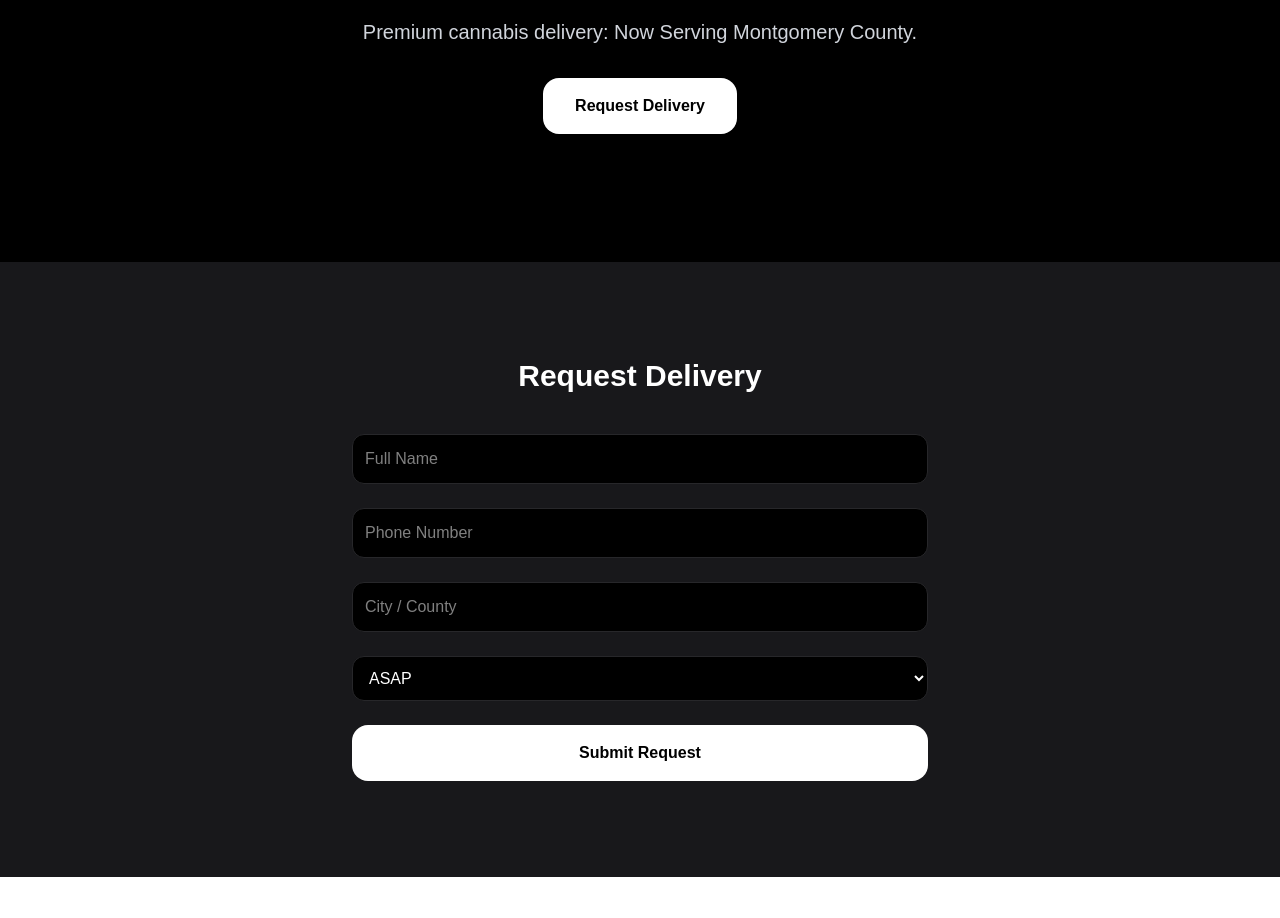
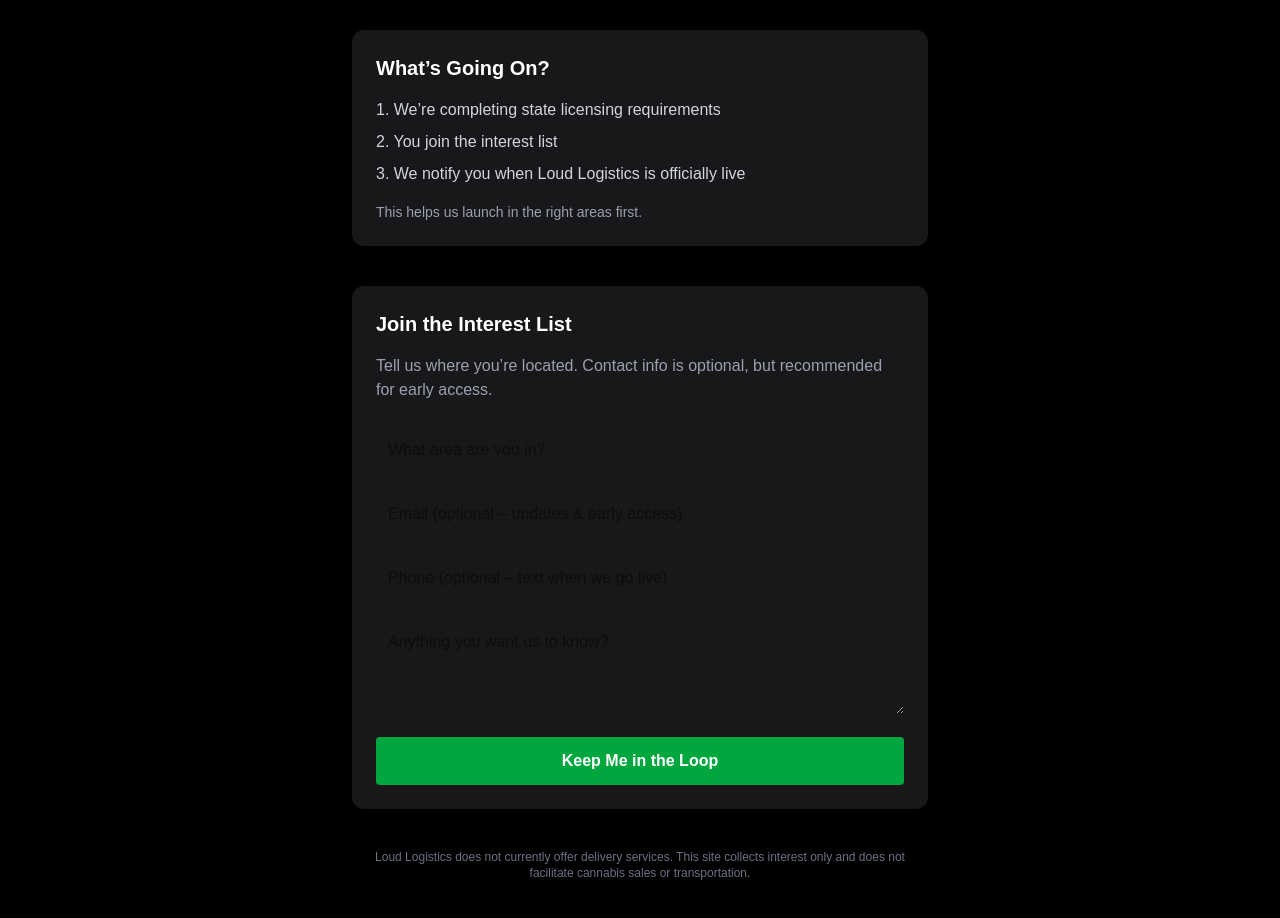
Before and after one commit to SharifTheGreat/loudlogistics, a Next.js app: page / in a window 1280 px wide. Shown: the part 206-1124 px from the top of the page. Before the commit the page ends 1083 px from the top, so only its background shows below. Built offline with nearby package versions, Linux system fonts and the light colour scheme.

Commit message:
Interest List Landing Page Live

```diff
--- /dev/null
+++ b/src/app/api/interest/route.js
@@ -0,0 +1,21 @@
+import { NextResponse } from "next/server";
+
+export async function POST(request) {
+  try {
+    const body = await request.json();
+
+    // TEMP: log to confirm it works
+    console.log("Interest form submission:", body);
+
+    return NextResponse.json(
+      { success: true },
+      { status: 200 }
+    );
+  } catch (error) {
+    console.error(error);
+    return NextResponse.json(
+      { success: false },
+      { status: 500 }
+    );
+  }
+}
--- a/src/app/page.js
+++ b/src/app/page.js
@@ -1,112 +1,117 @@
 "use client";
 
-import { useRef } from "react";
-import { motion } from "framer-motion";
-import emailjs from "@emailjs/browser";
+import { useState } from "react";
 
 export default function Home() {
-  const formRef = useRef(null);
+  const [loading, setLoading] = useState(false);
 
-  const sendForm = async (e) => {
+  const handleSubmit = async (e) => {
     e.preventDefault();
+    setLoading(true);
+
+    const formData = new FormData(e.target);
 
     try {
-      // 1️⃣ Send Email via EmailJS
-       await emailjs.sendForm(
-        "service_q6kww7l",
-        "template_9diwl88",
-        formRef.current,
-        "aEh32CuuIa3e4VJIl"
-       );
-
-      // 2️⃣ Send backup to Google Sheets
-      await fetch("https://script.google.com/macros/s/AKfycbxB22A5xbIIBBoUKJrEE7MC57oRS07kbo6RG0e4i_jnLukHhBK_6_Ex3OZ8CCDqqlDJoA/exec", {
+      await fetch("/api/interest", {
         method: "POST",
-        body: new FormData(formRef.current),
+        body: formData,
       });
 
       alert(
-  "✅ Delivery Request Received.\n\nA Loud Logistics specialist will text you shortly. Please keep your phone nearby."
-);
-      formRef.current.reset();
+        "You’re on the list. We’re handling the legal side now, and a logistics specialist will reach out as soon as Loud Logistics is cleared to operate. Thanks for riding with us."
+      );
+
+      e.target.reset();
     } catch (error) {
-      console.error(error);
       alert("Something went wrong. Please try again.");
+    } finally {
+      setLoading(false);
     }
   };
 
   return (
-    <main className="min-h-screen bg-black text-white">
-      <section className="flex flex-col items-center justify-center text-center px-6 py-32">
-        <motion.h1
-          initial={{ opacity: 0, y: 20 }}
-          animate={{ opacity: 1, y: 0 }}
-          transition={{ duration: 0.6 }}
-          className="text-5xl md:text-7xl font-bold mb-6"
-        >
-          Loud Logistics
-        </motion.h1>
+    <main className="min-h-screen bg-black text-white flex flex-col items-center px-6 py-16">
+      {/* Hero */}
+      <section className="max-w-2xl text-center">
+        <h1 className="text-4xl md:text-5xl font-bold mb-6">
+          🚓 The Laws Pulled Us Over
+        </h1>
+        <p className="text-lg md:text-xl text-gray-300 mb-4">
+          Loud Logistics is getting its paperwork right.
+        </p>
+        <p className="text-gray-400 mb-8">
+          Join the interest list and we’ll reach out the moment we’re cleared for
+          takeoff.
+        </p>
+      </section>
 
-        <p className="text-lg md:text-xl max-w-2xl text-gray-300 mb-8">
-          Premium cannabis delivery: Now Serving Montgomery County.
+      {/* How It Works */}
+      <section className="max-w-xl w-full bg-zinc-900 rounded-xl p-6 mb-10">
+        <h2 className="text-xl font-semibold mb-4">What’s Going On?</h2>
+        <ol className="space-y-2 text-gray-300">
+          <li>1. We’re completing state licensing requirements</li>
+          <li>2. You join the interest list</li>
+          <li>3. We notify you when Loud Logistics is officially live</li>
+        </ol>
+        <p className="text-sm text-gray-400 mt-4">
+          This helps us launch in the right areas first.
+        </p>
+      </section>
+
+      {/* Interest Form */}
+      <section className="max-w-xl w-full bg-zinc-900 rounded-xl p-6">
+        <h2 className="text-xl font-semibold mb-4">Join the Interest List</h2>
+        <p className="text-gray-400 mb-6">
+          Tell us where you’re located. Contact info is optional, but recommended
+          for early access.
         </p>
 
-        <a
-          href="#request"
-          className="rounded-2xl px-8 py-4 bg-white text-black font-semibold"
-        >
-          Request Delivery
-        </a>
-      </section>
-
-      <section id="request" className="px-6 py-24 bg-zinc-900">
-        <h2 className="text-3xl font-semibold text-center mb-10">
-          Request Delivery
-        </h2>
-
-        <form
-          ref={formRef}
-          onSubmit={sendForm}
-          className="max-w-xl mx-auto space-y-6"
-        >
+        <form onSubmit={handleSubmit} className="space-y-4">
           <input
-            name="name"
-            className="w-full p-3 rounded-xl bg-black border border-zinc-800"
-            placeholder="Full Name"
+            type="text"
+            name="area"
+            placeholder="What area are you in?"
             required
+            className="w-full p-3 rounded text-black"
           />
 
           <input
-            name="phone"
-            className="w-full p-3 rounded-xl bg-black border border-zinc-800"
-            placeholder="Phone Number"
-            required
+            type="email"
+            name="email"
+            placeholder="Email (optional – updates & early access)"
+            className="w-full p-3 rounded text-black"
           />
 
           <input
-            name="location"
-            className="w-full p-3 rounded-xl bg-black border border-zinc-800"
-            placeholder="City / County"
-            required
+            type="tel"
+            name="phone"
+            placeholder="Phone (optional – text when we go live)"
+            className="w-full p-3 rounded text-black"
           />
 
-          <select
-            name="timeframe"
-            className="w-full p-3 rounded-xl bg-black border border-zinc-800"
-          >
-            <option>ASAP</option>
-            <option>Within 1 hour</option>
-            <option>Later today</option>
-          </select>
+          <textarea
+            name="note"
+            placeholder="Anything you want us to know?"
+            className="w-full p-3 rounded text-black"
+            rows={3}
+          />
 
           <button
             type="submit"
-            className="w-full py-4 rounded-2xl bg-white text-black font-semibold"
+            disabled={loading}
+            className="w-full bg-green-600 hover:bg-green-700 transition py-3 rounded font-semibold disabled:opacity-50"
           >
-            Submit Request
+            {loading ? "Submitting…" : "Keep Me in the Loop"}
           </button>
         </form>
       </section>
+
+      {/* Footer Disclaimer */}
+      <footer className="max-w-xl text-center text-xs text-gray-500 mt-10">
+        Loud Logistics does not currently offer delivery services. This site
+        collects interest only and does not facilitate cannabis sales or
+        transportation.
+      </footer>
     </main>
   );
 }
```
